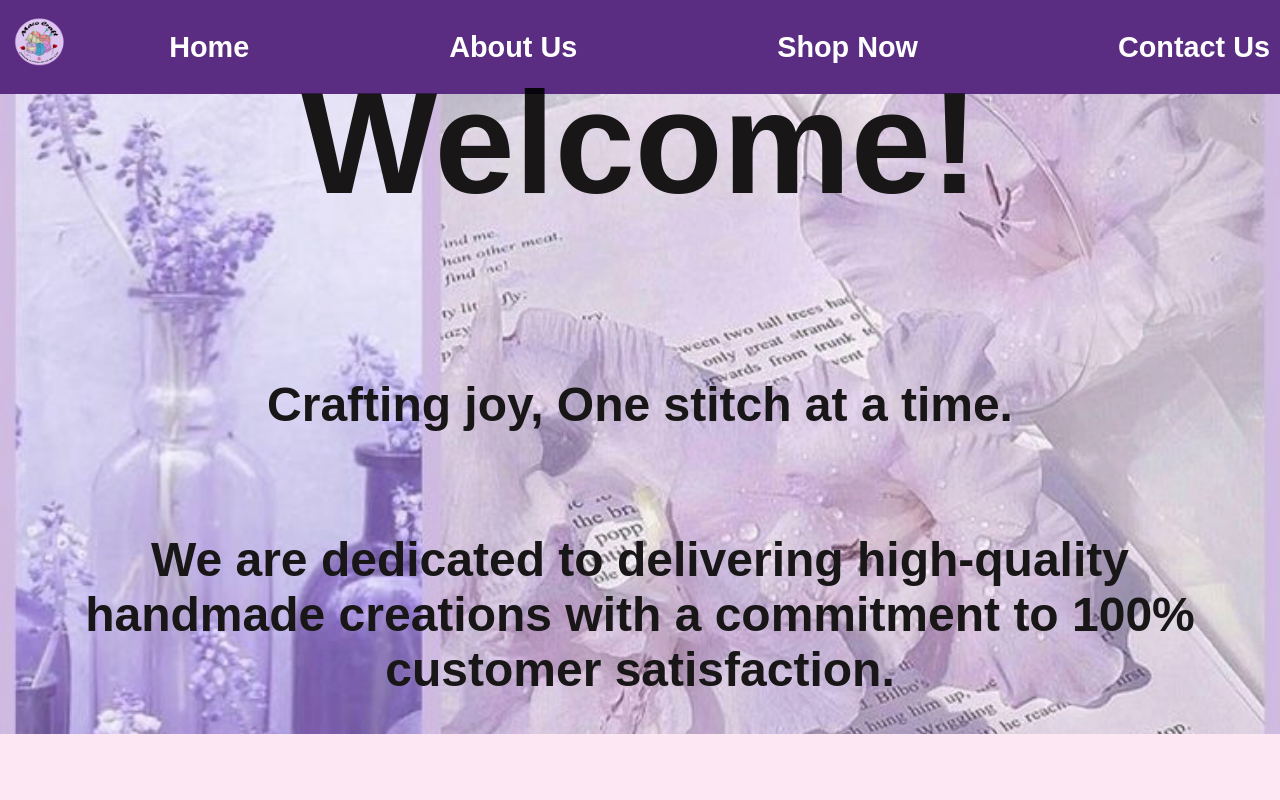
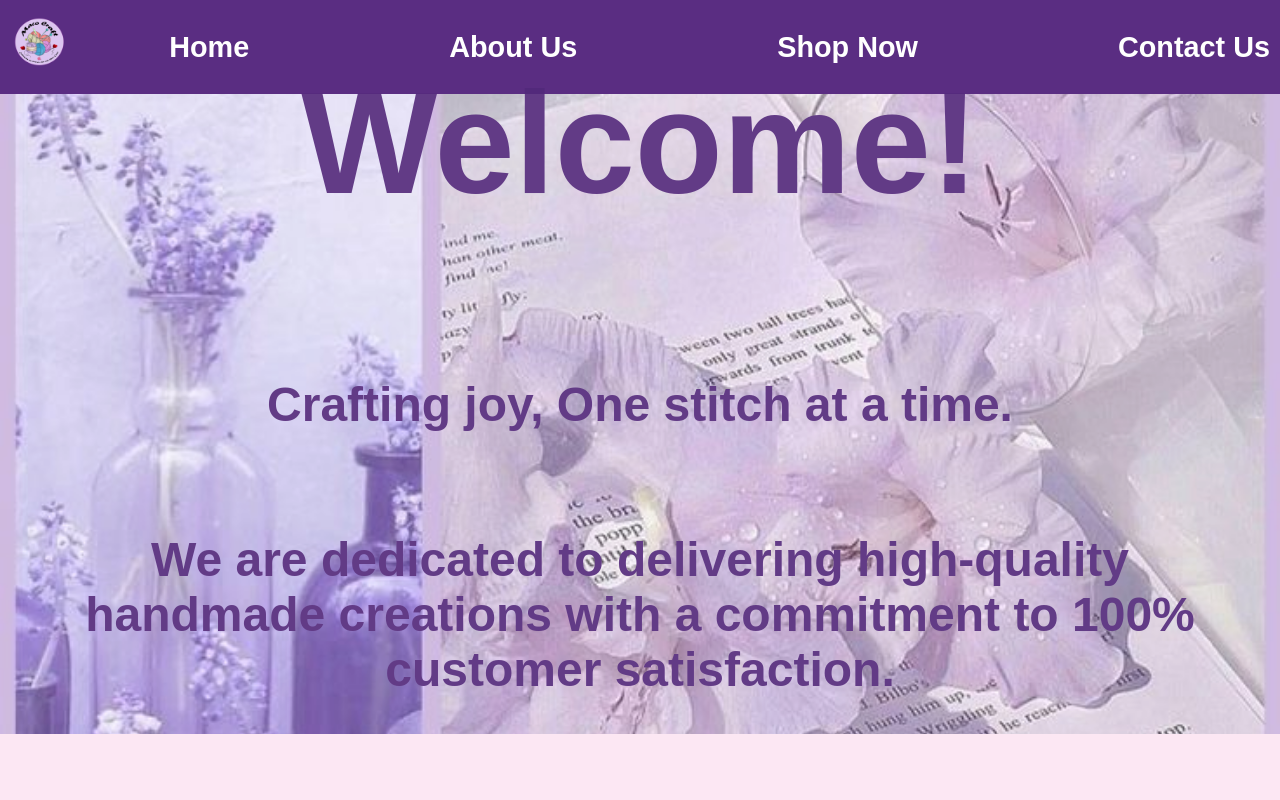
Before and after one commit to HashinieMadhushika/Maco_Craft_Shop, a React (Create React App) app in the folder shopfrontend/: page /shop in a window 1280 px wide. Shown: the top 800 px of the page. Built offline with nearby package versions, Linux system fonts and the light colour scheme.

Commit message:
Start to implment backend

```diff
--- a/shopfrontend/src/Css/Shop.css
+++ b/shopfrontend/src/Css/Shop.css
@@ -2,13 +2,13 @@
     background-image: url('../Images/bak3.jpg');
     background-size: cover;
     background-position: center center;
-    padding: 0 0; /* Adjust padding as needed */
+    padding: 0 0;
     text-align: center;
     height: 80vh;
     display: flex;
     justify-content: center;
     align-items: center;
-    color: #000000;
+    color: #52297b;
     opacity: 0.9;
   }
 
@@ -61,7 +61,7 @@
   }
 
   .menu-item:hover img {
-    transform: scale(1.1); /* Increase size on hover */
+    transform: scale(1.1);
   }
 
   .menu-item p {
--- a/shopfrontend/src/Js/Shop.js
+++ b/shopfrontend/src/Js/Shop.js
@@ -33,15 +33,15 @@ import bq3 from "../Images/Bouq-03.jpg";
 import bq4 from "../Images/Bouq-04.jpg";
 import bq5 from "../Images/Bouq-05.jpg";
 
-import { Link } from 'react-router-dom'; // Import Link for navigation
+import { Link } from 'react-router-dom';
 
 const ShopNow = () => {
 
 
 
   const menuItems = [
+    /*Frocks Section */
     {
-      /*Frocks Section */
       name: 'Long Party Frock',
       image: f1,
       price: '5000',
@@ -208,8 +208,8 @@ const ShopNow = () => {
 
   ];
 
-  const frockItems = menuItems.slice(0, 5); // Get first 5 items for frocks
-  const croptopItems = menuItems.slice(5 , 10); // Get items from index 5 onwards for croptops
+  const frockItems = menuItems.slice(0, 5);
+  const croptopItems = menuItems.slice(5 , 10);
   const toyItems = menuItems.slice(10 ,15);
   const bagItems = menuItems.slice(15 , 20);
   const accItems = menuItems.slice(20 , 25);
@@ -331,8 +331,6 @@ const ShopNow = () => {
       </div>
       </div>
 
-      {/* Add other sections like "Our Special Dessert" here */}
-
     </div>
 
 
```
Also changed, not shown: 1 other file (tests, documents, lock files or other folders).
